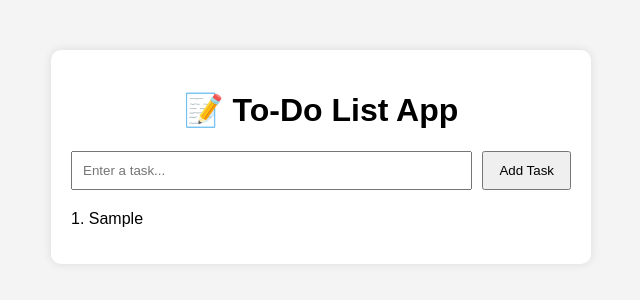
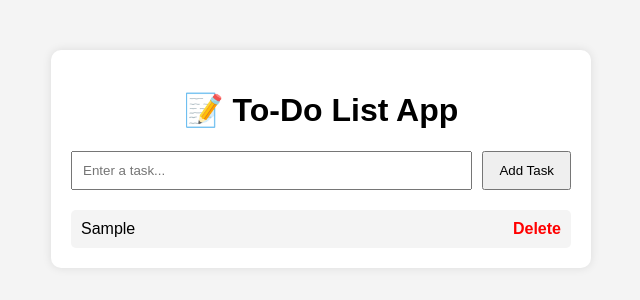
Before and after one commit to Deep-Kotak/web-todo-app, a Flask app: page / in a window 1280 px wide. Shown: the top 300 px of the page, without its empty margins (319-959 px from the left). Run offline with Flask 3, Linux system fonts and the light colour scheme; tables that the repository leaves empty hold one stand-in row (values such as "Sample post").

Commit message:
Added task delete functionality

```diff
--- a/app.py
+++ b/app.py
@@ -1,9 +1,10 @@
 from flask import Flask, render_template, request, redirect
-from database import create_table, add_task, get_tasks
+from database import create_table, add_task, get_tasks, delete_task
 
 app = Flask(__name__)
 
 create_table()
+
 
 @app.route("/", methods=["GET", "POST"])
 def home():
@@ -24,5 +25,14 @@ def home():
         tasks=tasks
     )
 
+
+@app.route("/delete/<int:task_id>")
+def delete(task_id):
+
+    delete_task(task_id)
+
+    return redirect("/")
+
+
 if __name__ == "__main__":
     app.run(debug=True)
--- a/database.py
+++ b/database.py
@@ -33,6 +33,18 @@ def add_task(task):
     conn.commit()
     conn.close()
 
+def delete_task(task_id):
+
+    conn = connect_db()
+    cursor = conn.cursor()
+
+    cursor.execute(
+        "DELETE FROM tasks WHERE id = ?",
+        (task_id,)
+    )
+
+    conn.commit()
+    conn.close()
 
 def get_tasks():
 
--- a/static/css/style.css
+++ b/static/css/style.css
@@ -34,3 +34,19 @@ button {
 .tasks {
     margin-top: 20px;
 }
+
+.task-item {
+    display: flex;
+    justify-content: space-between;
+    align-items: center;
+    margin-top: 10px;
+    padding: 10px;
+    background: #f4f4f4;
+    border-radius: 5px;
+}
+
+.task-item a {
+    text-decoration: none;
+    color: red;
+    font-weight: bold;
+}
--- a/templates/index.html
+++ b/templates/index.html
@@ -31,10 +31,17 @@
 
         {% for task in tasks %}
 
-            <p>
-                {{ task[0] }}.
-                {{ task[1] }}
-            </p>
+           <div class="task-item">
+
+    <span>
+        {{ task[1] }}
+    </span>
+
+    <a href="/delete/{{ task[0] }}">
+        Delete
+    </a>
+
+</div>
 
         {% endfor %}
 
```
